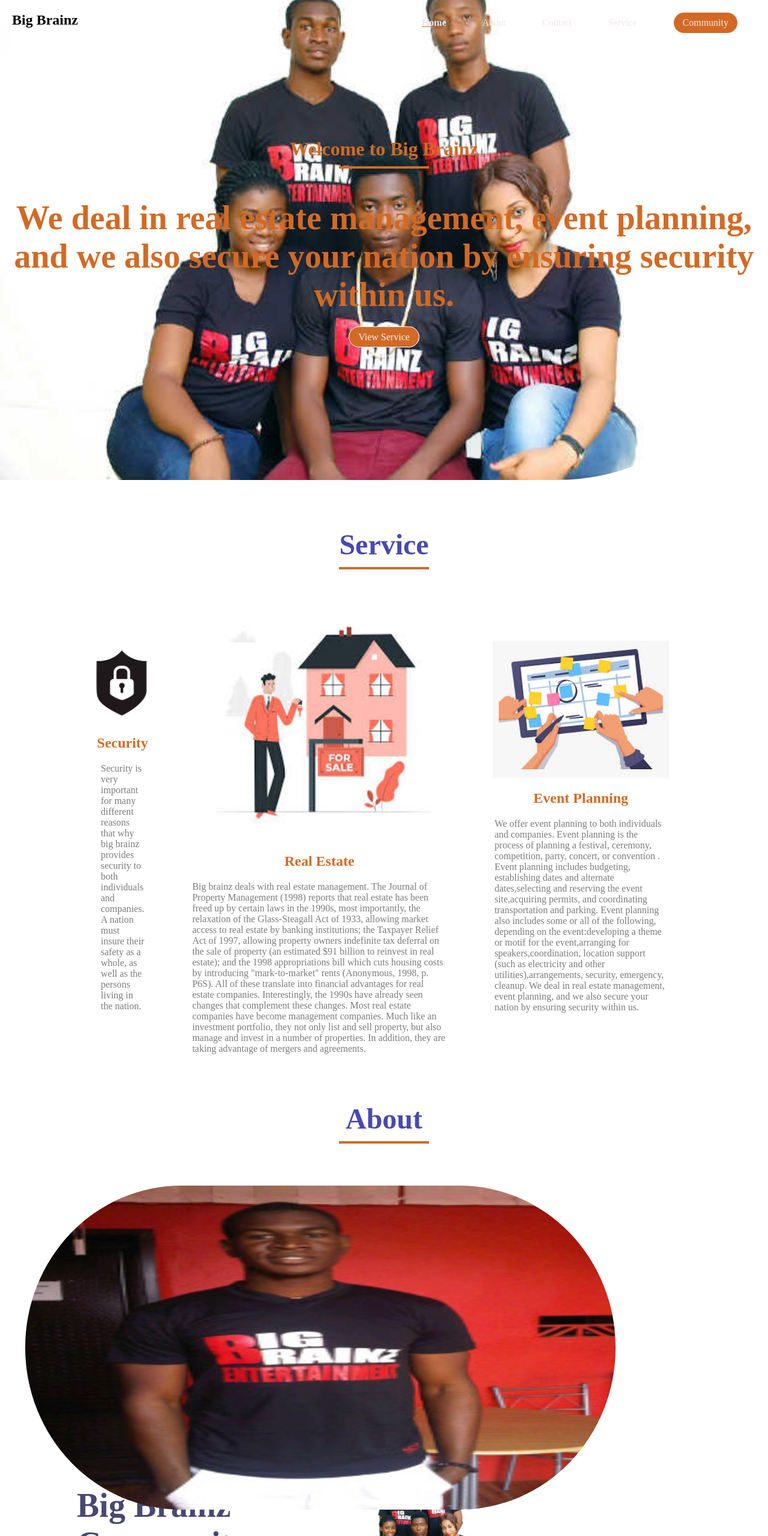
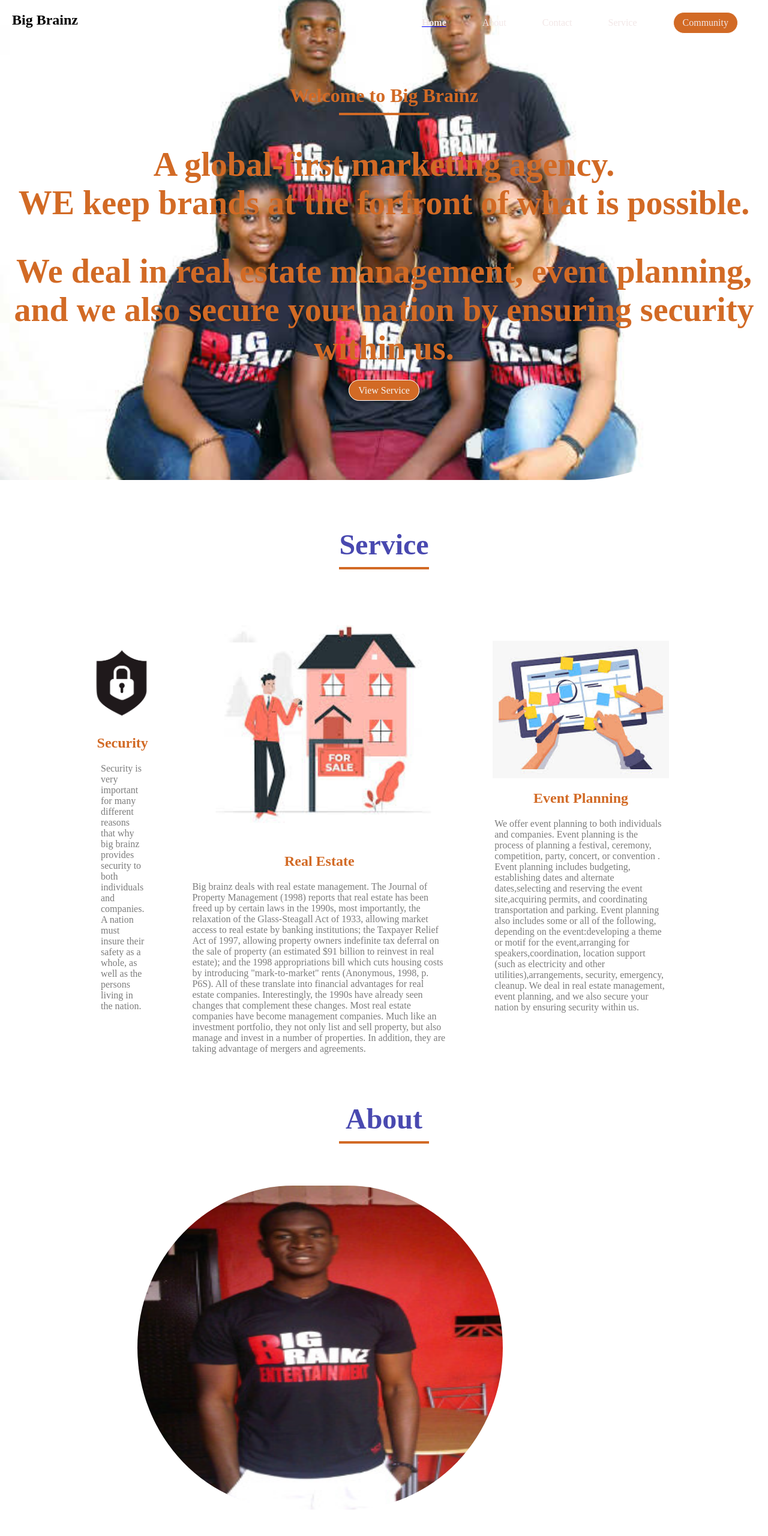
Before and after one commit to Coderdivine/big-brainz, a website built with Parcel: page bb.html in a window 1280 px wide. Shown: the top 2560 px of the page at 60% size. Built offline with nearby package versions, Linux system fonts and the light colour scheme.

Commit message:
@gsnsjjj

```diff
--- a/bb.html
+++ b/bb.html
@@ -13,7 +13,7 @@
     <h1 class="logo">Big Brainz</h1>
     <ul class="nav-links">
     <li class="active"><a href="#home" >Home</li>
-    <li><a href="#blog">About</li>
+    <li><a href="#about">About</li>
     <li><a href="#contact"  >Contact</li>
     <li><a href="#service"  >Service</li>
     <li class="ctn" ><a href="#community">Community</a></li>
@@ -24,6 +24,7 @@
     <div class="header-content">
     <h2 id="home">Welcome to Big Brainz</h2>
     <div class="line"></div>
+    <h1>A global-first marketing agency.<br/> WE keep brands at the forfront of what is possible. </h1>
 <h1>We deal in real estate management, event planning, and we also secure your nation by ensuring security within us.</h1>
     <a href="#service" class="ctn" > View Service</a>
     </div>
@@ -62,13 +63,13 @@
   </section>
 <section class="event">
     <div class="title">
-    <h1 id="service">About</h1>
+    <h1 id="about">About</h1>
     <div class="line"></div>
     </div>
     <div class="row">
     <div class="col uche">
     <img src="./DONUR.jpg" alt="option"/>
-  <h4>Uche Ezechukwu</h4>
+  <h4>My name is Uche Ezechukwu,and i'ma lso the C.E.O of Big Brainz Group.</h4>
   <p>We deal in real estate management, event planning, and we also secure your nation by ensuring security within us.
 </p>
    </div></div></section>
@@ -82,7 +83,7 @@
   <a href="#contact" class="ctn">Contact Now</a>
   </div>
   <div class="col image-col">
-    <h4>diorama</h4>
+    <h4>Diorama</h4>
   <div class="image-gallery">
   <img src="./1111110.jpg" alt="no img">
   <img src="./efef.jpg" alt="no img">
--- a/bbp.css
+++ b/bbp.css
@@ -135,7 +135,7 @@
 }
 .nav-links li{
 margin:0 30px;
-color:#d26a25;
+color:blue;
 
 
 }
@@ -148,7 +148,7 @@
 display:flex;
 align-items:center;
 justify-content:center;
-border-bottom-right-radius:350px;
+border-bottom-right-radius:320px;
 }
 a{
 text-decoration:none;
@@ -263,7 +263,7 @@
 
 }
 .uche img{
-position:absolute;
+position:relative;
 justify-content:center;
 width: 70vmin;
 height: 70vmin;
```
Also changed, not shown: dist/1111110.412733ca.jpg (added), dist/DONUR.0bca7394.jpg (added), dist/asgg (7).dae1835c.jpg (added), dist/bb.html, dist/efef.2d2b54e1.jpg (added), dist/images (10).274750c1.jpeg (added), dist/images (2).4f523c0a.png (added), dist/images (6).245461e9.jpeg (added), dist/images (9).ea15ae7a.jpeg (added), dist/sff.464a0045.jpg (added), 5 other files.
